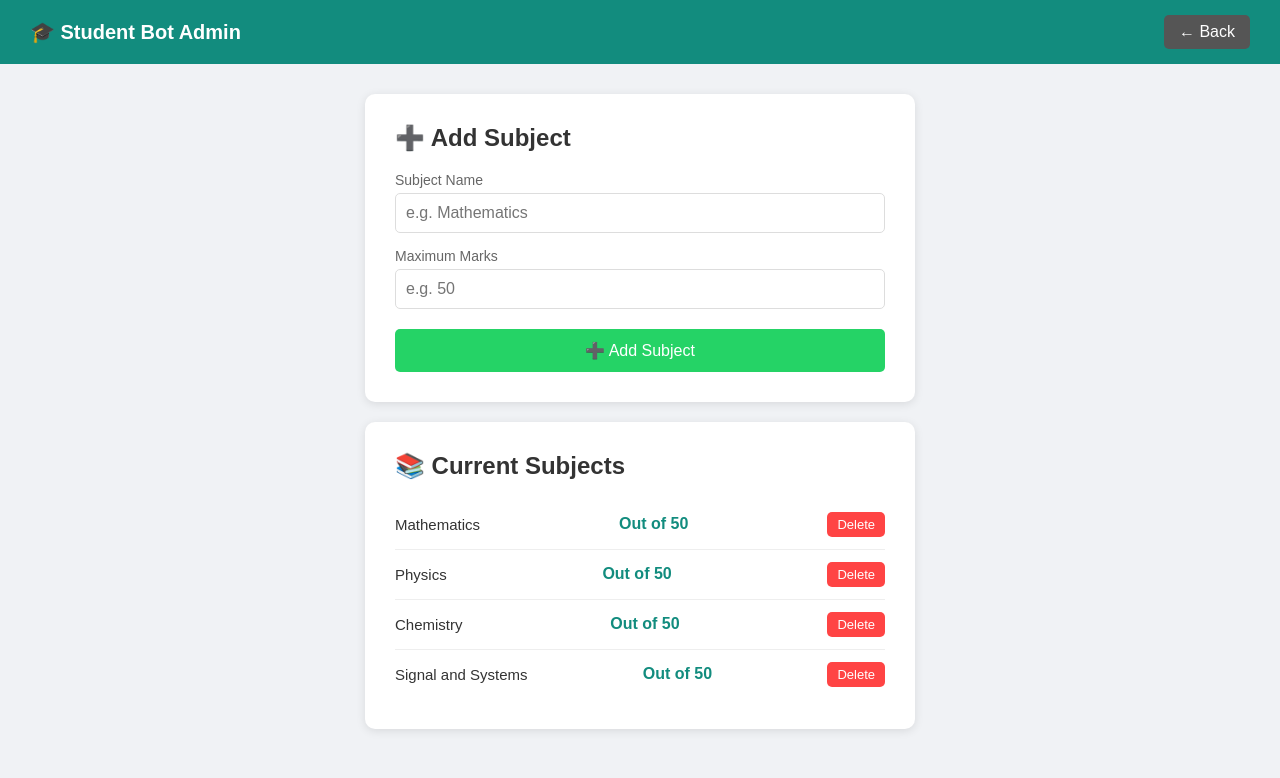
After one commit to kayalmoni14-jpg/student-whatsapp-bot, a Flask app: page /subjects in a window 1280 px wide. The commit adds this page. Shown: the top 778 px of the page. Run offline with Flask 3, Linux system fonts and the light colour scheme; a user stored in the database is signed in; data comes from the database, SQL or seed files in the repository.

Commit message:
Added flexible subjects and exam marks feature

```diff
--- a/app.py
+++ b/app.py
@@ -3,6 +3,7 @@ from twilio.twiml.messaging_response import MessagingResponse
 from twilio.rest import Client
 import sqlite3
 import os
+from datetime import date
 
 app = Flask(__name__)
 app.secret_key = "admin123"
@@ -112,6 +113,67 @@ def delete_student(reg_no):
     conn.close()
     return redirect(url_for("dashboard"))
 
+@app.route("/subjects", methods=["GET", "POST"])
+def subjects():
+    if not session.get("logged_in"):
+        return redirect(url_for("login"))
+    conn = get_db()
+    if request.method == "POST":
+        conn.execute(
+            "INSERT INTO subjects (subject_name, max_marks) VALUES (?, ?)",
+            (
+                request.form.get("subject_name"),
+                int(request.form.get("max_marks"))
+            )
+        )
+        conn.commit()
+    subjects = conn.execute("SELECT * FROM subjects").fetchall()
+    conn.close()
+    return render_template("subjects.html", subjects=subjects)
+
+@app.route("/delete_subject/<int:subject_id>")
+def delete_subject(subject_id):
+    if not session.get("logged_in"):
+        return redirect(url_for("login"))
+    conn = get_db()
+    conn.execute("DELETE FROM subjects WHERE id=?", (subject_id,))
+    conn.commit()
+    conn.close()
+    return redirect(url_for("subjects"))
+
+@app.route("/add_exam/<reg_no>", methods=["GET", "POST"])
+def add_exam(reg_no):
+    if not session.get("logged_in"):
+        return redirect(url_for("login"))
+    conn = get_db()
+    if request.method == "POST":
+        exam_name = request.form.get("exam_name")
+        subjects = conn.execute("SELECT * FROM subjects").fetchall()
+        today = str(date.today())
+        for subject in subjects:
+            mark = request.form.get("mark_" + str(subject["id"]))
+            if mark:
+                conn.execute(
+                    "INSERT INTO exam_marks (reg_no, exam_name, subject_id, mark, date) VALUES (?, ?, ?, ?, ?)",
+                    (reg_no, exam_name, subject["id"], int(mark), today)
+                )
+        conn.commit()
+        conn.close()
+        return redirect(url_for("dashboard"))
+    student = conn.execute("SELECT * FROM students WHERE reg_no=?", (reg_no,)).fetchone()
+    subjects = conn.execute("SELECT * FROM subjects").fetchall()
+    raw_exams = conn.execute(
+        "SELECT e.exam_name, e.mark, e.date, s.subject_name, s.max_marks FROM exam_marks e JOIN subjects s ON e.subject_id = s.id WHERE e.reg_no=? ORDER BY e.exam_name",
+        (reg_no,)
+    ).fetchall()
+    conn.close()
+    exams = {}
+    for row in raw_exams:
+        if row["exam_name"] not in exams:
+            exams[row["exam_name"]] = []
+        exams[row["exam_name"]].append(row)
+    return render_template("add_exam.html", student=student, subjects=subjects, exams=exams)
+
 @app.route("/send_warnings")
 def send_warnings():
     if not session.get("logged_in"):
@@ -150,21 +212,30 @@ def whatsapp_bot():
     reg_no, dob = parts
     conn = get_db()
     student = conn.execute("SELECT * FROM students WHERE reg_no=?", (reg_no,)).fetchone()
-    conn.close()
     if student:
         stored_dob = str(student["dob"])[:10].strip()
         if stored_dob == dob.strip():
+            exams = conn.execute(
+                "SELECT e.exam_name, e.mark, s.subject_name, s.max_marks FROM exam_marks e JOIN subjects s ON e.subject_id = s.id WHERE e.reg_no=? ORDER BY e.exam_name",
+                (reg_no,)
+            ).fetchall()
             msg = "Name: " + str(student["name"]) + "\n"
             msg += "Attendance: " + str(student["attendance"]) + "%\n\n"
-            msg += "Marks:\n"
-            msg += "Maths: " + str(student["maths"]) + "\n"
-            msg += "Physics: " + str(student["physics"]) + "\n"
-            msg += "Chemistry: " + str(student["chemistry"])
+            if exams:
+                current_exam = ""
+                for exam in exams:
+                    if exam["exam_name"] != current_exam:
+                        current_exam = exam["exam_name"]
+                        msg += "\n" + current_exam + ":\n"
+                    msg += exam["subject_name"] + ": " + str(exam["mark"]) + "/" + str(exam["max_marks"]) + "\n"
+            else:
+                msg += "No exam marks added yet."
             reply.body(msg)
         else:
             reply.body("Invalid DOB")
     else:
         reply.body("Invalid Reg No")
+    conn.close()
     return str(response)
 
 if __name__ == "__main__":
--- /dev/null
+++ b/templates/subjects.html
@@ -0,0 +1,134 @@
+<!DOCTYPE html>
+<html>
+<head>
+    <title>Manage Subjects</title>
+    <style>
+        body {
+            font-family: Arial;
+            background: #f0f2f5;
+            margin: 0;
+            padding: 0;
+        }
+        .navbar {
+            background: #128C7E;
+            padding: 15px 30px;
+            color: white;
+            display: flex;
+            justify-content: space-between;
+            align-items: center;
+        }
+        .navbar h1 { margin: 0; font-size: 20px; }
+        .navbar a {
+            color: white;
+            text-decoration: none;
+            background: #555;
+            padding: 8px 15px;
+            border-radius: 5px;
+        }
+        .container {
+            padding: 30px;
+            max-width: 550px;
+            margin: 0 auto;
+        }
+        .card {
+            background: white;
+            padding: 30px;
+            border-radius: 10px;
+            box-shadow: 0 2px 10px rgba(0,0,0,0.1);
+            margin-bottom: 20px;
+        }
+        h2 { color: #333; margin-top: 0; }
+        label {
+            display: block;
+            margin-top: 15px;
+            color: #666;
+            font-size: 14px;
+        }
+        input {
+            width: 100%;
+            padding: 10px;
+            margin-top: 5px;
+            border: 1px solid #ddd;
+            border-radius: 5px;
+            box-sizing: border-box;
+            font-size: 16px;
+        }
+        .btn-save {
+            width: 100%;
+            padding: 12px;
+            background: #25D366;
+            color: white;
+            border: none;
+            border-radius: 5px;
+            cursor: pointer;
+            font-size: 16px;
+            margin-top: 20px;
+        }
+        .btn-save:hover { background: #128C7E; }
+        .section-title {
+            color: #128C7E;
+            font-weight: bold;
+            font-size: 16px;
+            margin-top: 25px;
+            border-bottom: 2px solid #25D366;
+            padding-bottom: 8px;
+        }
+        .subject-row {
+            display: flex;
+            justify-content: space-between;
+            align-items: center;
+            padding: 12px 0;
+            border-bottom: 1px solid #eee;
+        }
+        .subject-row:last-child { border-bottom: none; }
+        .subject-name {
+            font-size: 15px;
+            color: #333;
+        }
+        .subject-max {
+            color: #128C7E;
+            font-weight: bold;
+        }
+        .delete-btn {
+            background: #ff4444;
+            color: white;
+            padding: 5px 10px;
+            border-radius: 5px;
+            text-decoration: none;
+            font-size: 13px;
+        }
+    </style>
+</head>
+<body>
+    <div class="navbar">
+        <h1>🎓 Student Bot Admin</h1>
+        <a href="/dashboard">← Back</a>
+    </div>
+    <div class="container">
+        <div class="card">
+            <h2>➕ Add Subject</h2>
+            <form method="POST">
+                <label>Subject Name</label>
+                <input type="text" name="subject_name" placeholder="e.g. Mathematics" required/>
+                <label>Maximum Marks</label>
+                <input type="number" name="max_marks" placeholder="e.g. 50" required/>
+                <button type="submit" class="btn-save">➕ Add Subject</button>
+            </form>
+        </div>
+
+        {% if subjects %}
+        <div class="card">
+            <h2>📚 Current Subjects</h2>
+            {% for subject in subjects %}
+            <div class="subject-row">
+                <span class="subject-name">{{ subject.subject_name }}</span>
+                <span class="subject-max">Out of {{ subject.max_marks }}</span>
+                <a href="/delete_subject/{{ subject.id }}" class="delete-btn" onclick="return confirm('Delete this subject?')">Delete</a>
+            </div>
+            {% endfor %}
+        </div>
+        {% endif %}
+
+    </div>
+</body>
+</html>
```
Also changed, not shown: templates/add_exam.html (+162 -19 lines), templates/dashboard.html (+20 -8 lines), students.db.
